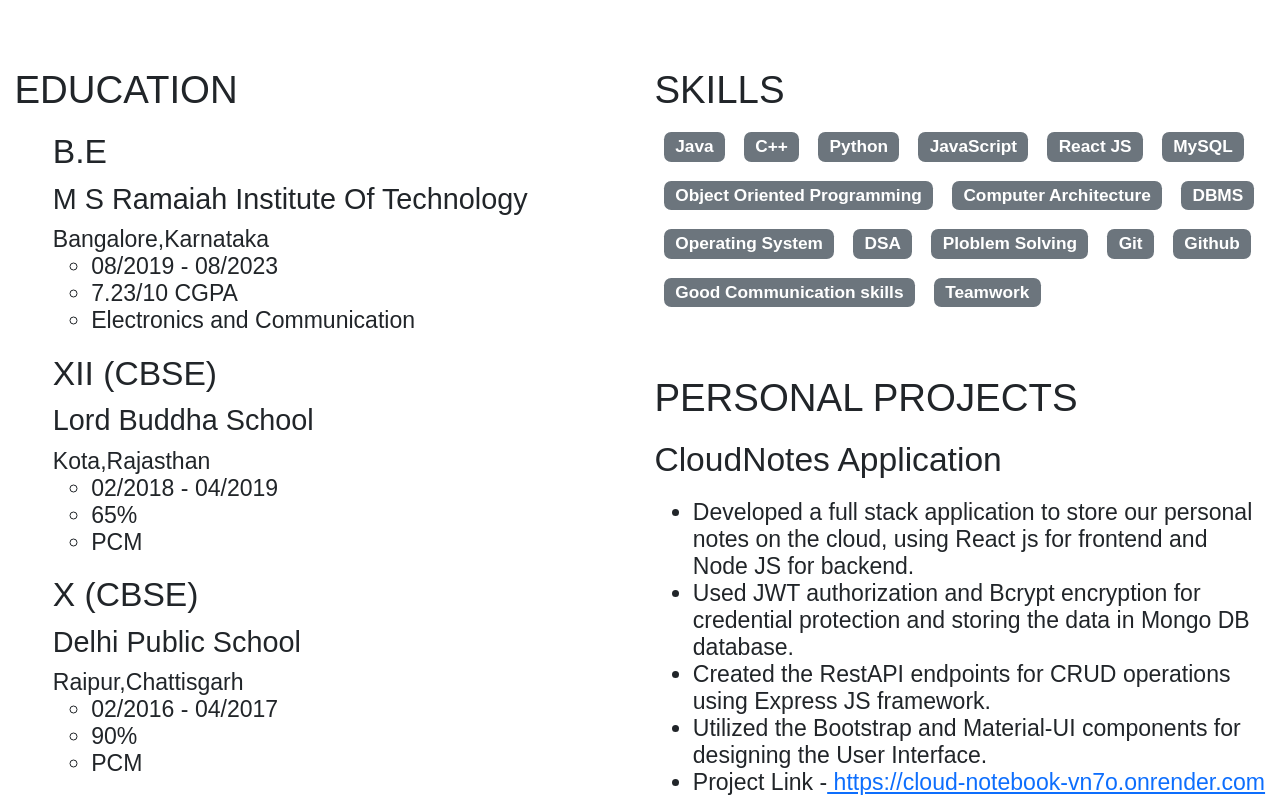
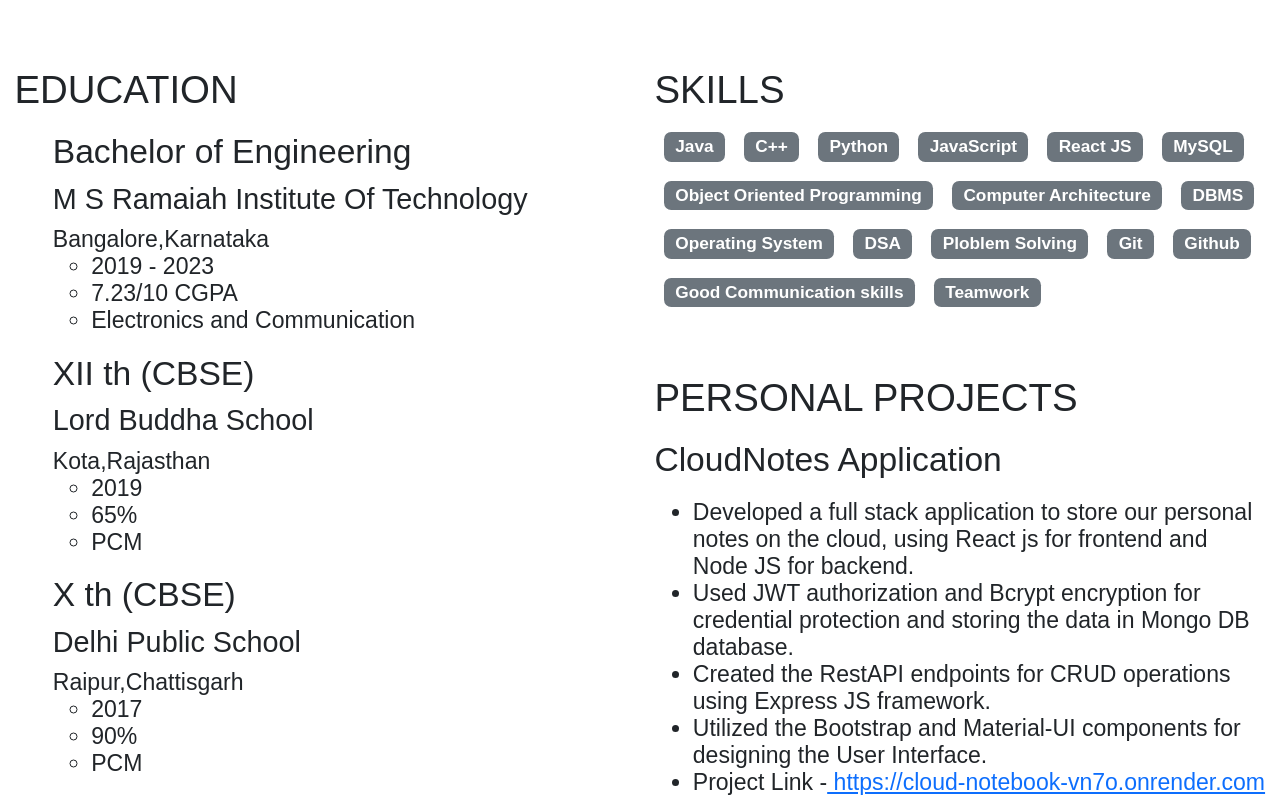
Before and after one commit to hardik-agrl/resume, a React (Create React App) app: page / in a window 1280 px wide. Shown: the part 280-1080 px from the top of the page. Built offline with nearby package versions, Linux system fonts and the light colour scheme.

Commit message:
year changed

```diff
--- a/src/Components/Education.js
+++ b/src/Components/Education.js
@@ -6,28 +6,28 @@ export default function Education() {
       <h2>EDUCATION</h2>
       <ul>
         <p className="my-3">
-        <h3>B.E</h3>
+        <h3>Bachelor of Engineering</h3>
         <h4>M S Ramaiah Institute Of Technology</h4> Bangalore,Karnataka
         <ul>
-          <li>08/2019 - 08/2023</li>
+          <li>2019 - 2023</li>
           <li>7.23/10 CGPA</li>
           <li>Electronics and Communication</li>
         </ul>
         </p>
         <p className="my-3">
-        <h3>XII (CBSE)</h3>
+        <h3>XII th (CBSE)</h3>
         <h4>Lord Buddha School</h4>  Kota,Rajasthan
         <ul>
-          <li>02/2018 - 04/2019</li>
+          <li>2019</li>
           <li>65%</li>
           <li>PCM</li>
         </ul>
         </p>
         <p className="my-3">
-        <h3>X (CBSE)</h3>
+        <h3>X th (CBSE)</h3>
         <h4>Delhi Public School</h4> Raipur,Chattisgarh
         <ul>
-          <li>02/2016 - 04/2017 </li>
+          <li>2017 </li>
           <li>90%</li>
           <li>PCM</li>
         </ul>
--- a/src/Components/Experience.js
+++ b/src/Components/Experience.js
@@ -17,12 +17,14 @@ export default function Experience() {
         <ul>
           <h3>Software Engineer Intern</h3>
           Tantragyaan Solutions 03/2023 - 06/2023, Bangalore,Karnataka
-          <ul>
-            <h3 className="my-3">Front-End Development</h3>
-            <li>
+          <ul >
+            <h3 >Front-End Development</h3>
+            <li >
+
               Developed and maintained an interactive UI page for monitoring
               health matrices like Blood pressure and Oxygen rate using React
-              JS, JavaScript, and Bootstrap libraries.{" "}
+              JS, JavaScript, and Bootstrap libraries.
+
             </li>
             <li>
               This includes features like live search, interactive forms for
--- a/src/Components/Project.js
+++ b/src/Components/Project.js
@@ -10,7 +10,7 @@ export default function Project() {
           <ul>
           <li>Developed a full stack application to store our personal notes on the cloud, using React js for frontend and Node JS for backend.</li>
 
-<li>Used JWT authorization and Bcrypt encryption for credential protection and storing the data in Mongo DB database.</li>
+<li >Used JWT authorization and Bcrypt encryption for credential protection and storing the data in Mongo DB database.</li>
 
 <li>Created the RestAPI endpoints for CRUD operations using Express JS framework. </li>
 <li>Utilized the Bootstrap and Material-UI components for designing the User Interface.
```
